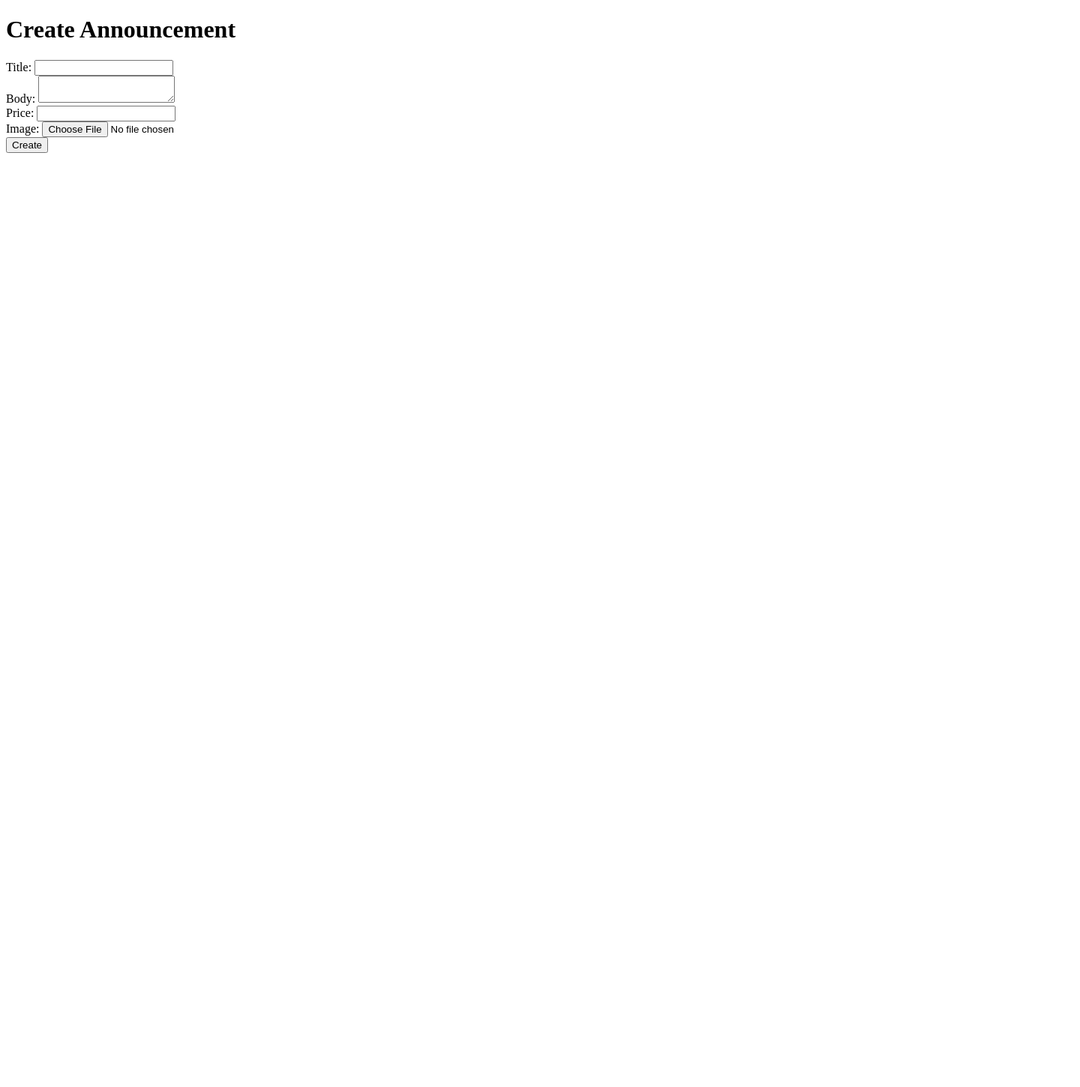
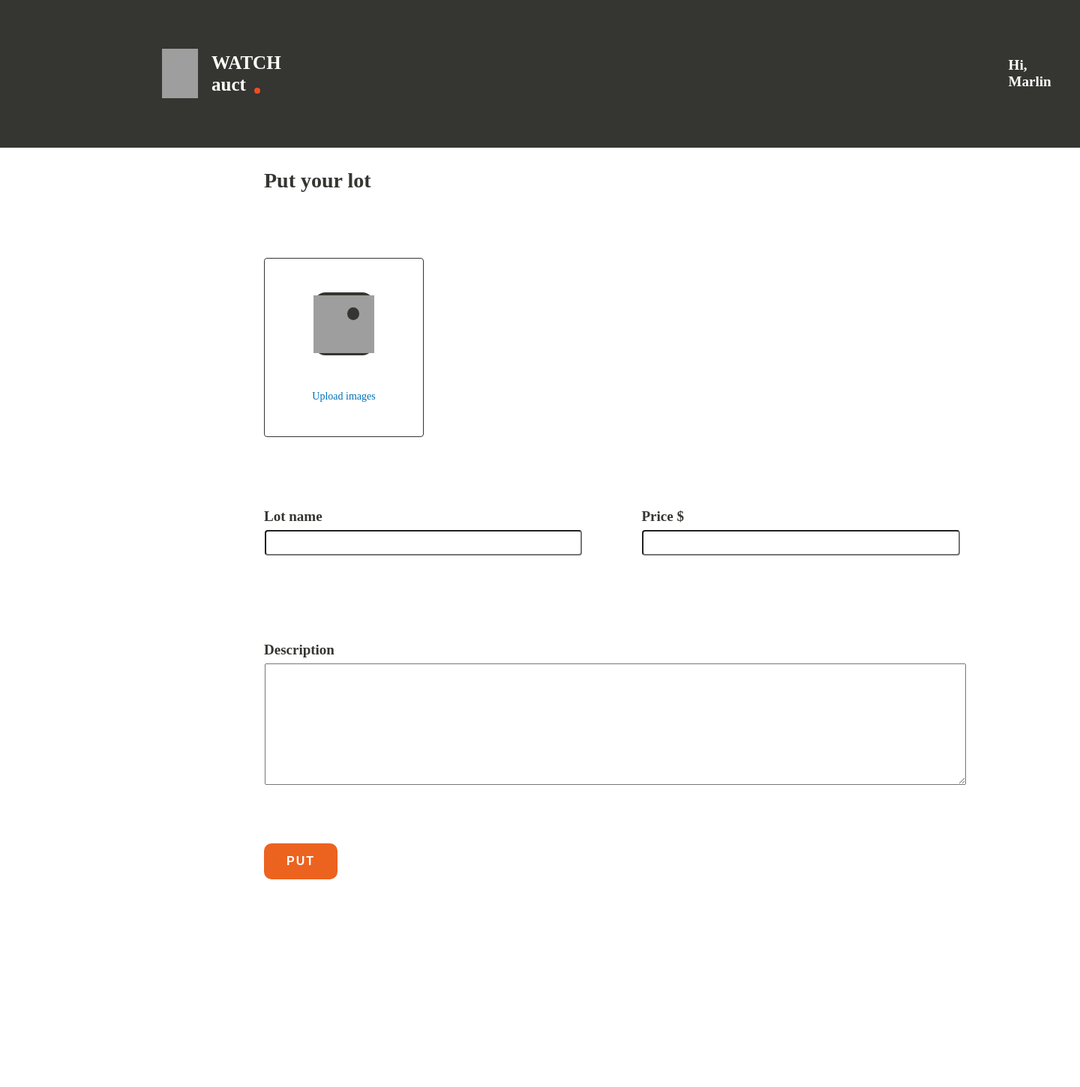
Before and after one commit to Packneu/REST, a Flask app: page /created in a window 1440 px wide; the page is wider, and only the part inside the window is pictured. Shown: that part at 75% size. Before the commit the page ends 204 px from the top of that part, so only its background shows below. Run offline with Flask 3, Linux system fonts and the light colour scheme; a user stored in the database is signed in; data comes from the database, SQL or seed files in the repository; grey boxes are pictures that could not be loaded.

Commit message:
Update create.html

```diff
--- a/sovaa/templates/auction/create.html
+++ b/sovaa/templates/auction/create.html
@@ -1,35 +1,303 @@
 <!DOCTYPE html>
 <html>
 <head>
-    <title>Create Announcement</title>
 </head>
 <body>
-    <h1>Create Announcement</h1>
-        {% for message in get_flashed_messages() %}
-            <div class="flash">{{ message }}</div>
-        {% endfor %}
-    <form method="post" enctype="multipart/form-data">
-        <div>
-            <label for="title">Title:</label>
-            <input type="text" id="title" name="title" required>
+    <div class="put-up-lot-variant2">
+        <div class="header">
+            <div class="logo">
+                <img
+                  alt=""
+                  class="img"
+                  src="https://static.overlay-tech.com/assets/dc3b0d8c-ab90-4d46-bafb-9ed369b84a60.png"
+                />
+                <div class="txt">
+                  <p class="watch-auct">
+                    WATCH<br />
+                    auct
+                  </p>
+                  <div class="ellipse-1"></div>
+                </div>
+              </div>
+              <p class="hi-marlin">Hi, Marlin</p>
         </div>
-        <div>
-            <label for="body">Body:</label>
-            <textarea id="body" name="body"></textarea>
+        <p class="put-your-lot">Put your lot</p>
+        <div class="frame-223">
+          <div class="frame-215">
+            <div class="img-box-fill">
+                <div class="rectangle-1"></div>
+                        <img
+                            alt=""
+                            class="subtract"
+                            src="https://static.overlay-tech.com/assets/69294e51-3e63-4369-a4c8-5ac9f25c896b.svg"
+                        />
+  <div class="ellipse-46"></div>
+            </div>
+            <p class="upload-images">Upload images</p>
+          </div>
+          <div class="frame-216">
+            <div class="num-1">
+              <div class="name">
+                <p class="lot-name">Lot name</p>
+                <div class="line">
+                    <input type="text" class="line" />
+                </div>
+              </div>
+              <div class="some">
+                <p class="price">Price $</p>
+                <div class="line">
+                  <input type="number" class="line" />
+                </div>
+              </div>
+            </div>
+            <div class="some-two">
+              <p class="description">Description</p>
+              <div class="line">
+                <textarea rows="4" style="width: 929px; height: 156px;  font-family: 'Hind' ; font-size: 22px; font-weight: 500;"></textarea>
+              </div>
+            </div>
+            <div class="but">
+                <a href="" class="put-button">PUT</a>
+            </div>
+          </div>
         </div>
-        <div>
-            <label for="price">Price:</label>
-            <input type="number" id="price" name="price" required>
-        </div>
-        <div>
-            <label for="image">Image:</label>
-            <input type="file" id="image" name="image" accept="image/*" required>
-        </div>
-        <div>
-            <input type="submit" value="Create">
-        </div>
-    </form>
+      </div>
+</body>
+<style>
+html, body {
+  margin: 0;
+  padding: 0;
+}
+.put-button {
+  text-decoration: none;
+  display: inline-block;
+  padding: 15px 30px;
+  margin: 10px 20px;
+  border-radius: 10px;
+  box-shadow: 0 0 40px 40px #ec631f inset, 0 0 0 0 #F137A6;
+  font-family: 'Montserrat', sans-serif;
+  font-weight: bold;
+  letter-spacing: 2px;
+  color: white;
+  transition: .15s ease-in-out;
+}
+.put-button:hover {
+  box-shadow: 0 0 10px 0 #e45d15 inset, 0 0 10px 4px #ee6a12;
+  color: #e25d0a;
+}
+.but {
+  display: flex;
+  align-items: center;
+  justify-content: center;
+}
+.line {
+  background-color: rgba(255, 255, 255, 1);
+  border-radius: 4px;
+  padding: 7.33px 0.5px 7.34px;
+  display: flex;
+  align-items: flex-start;
+  align-self: stretch;
+  width: 100%;
+}
+.linedesk {
+  background-color: rgba(255, 255, 255, 1);
+  border-radius: 4px;
+  padding: 7.33px 0.5px 74.34px;
+  display: flex;
+  align-items: flex-start;
+  align-self: stretch;
+  width: 100%;
+}
+.txt {
+  font-family: "Nunito Sans";
+  font-size: 21px;
+  font-weight: 900;
+  line-height: normal;
+  color: rgba(197, 209, 217, 1);
+}
+.img-box-fill {
+  padding: 11.67px 8.09px 8.08px 8.08px;
+  position: relative;
+}
+.rectangle-1 {
+  width: 66.84%;
+  height: 66.84%;
+  border-radius: 16px;
+  position: absolute;
+  left: 8.08px;
+  top: 8.08px;
+  border: 8px solid rgba(53, 53, 49, 1);
+}
+.subtract {
+  width: 80.83px;
+  height: 77.25px;
+  position: relative;
+}
+.ellipse-46 {
+  width: 16.67%;
+  height: 16.67%;
+  background-color: rgba(53, 53, 49, 1);
+  border-radius: 50%;
+  position: absolute;
+  left: 52.54px;
+  top: 28.29px;
+}
+.header {
+    background-color: rgba(53, 53, 49, 1);
+    padding: 44px 72px 45px;
+    display: flex;
+    align-items: center;
+    margin-bottom: 87px;
+    width: 100%;
+    margin: 0 auto;
+}
+.logo {
+    margin-left: 10%;
+    margin-right: 970px;
+    display: flex;
+    align-items: center;
+}
+.img {
+  width: 48px;
+  height: 66px;
+  margin-right: 18px;
+}
+.txt {
+  position: relative;
+}
+.watch-auct {
+  max-width: 95px;
+  font-family: "Nunito Sans";
+  font-size: 25px;
+  font-weight: 800;
+  line-height: 29px;
+  color: rgba(255, 255, 255, 1);
+  position: relative;
+}
+.ellipse-1 {
+  width: 8px;
+  height: 8px;
+  background-color: rgba(236, 78, 32, 1);
+  border-radius: 50%;
+  position: absolute;
+  left: 57px;
+  bottom: 27px;
+}
+.hi-marlin {
+  max-width: 85px;
+  font-family: "Hind";
+  font-size: 19px;
+  font-weight: 700;
+  line-height: normal;
+  color: rgba(255, 255, 255, 1);
+}
+.put-up-lot-variant2 {
+  background-color: rgba(255, 255, 255, 1);
+  padding: 0 0 287.33px;
+  display: flex;
+  flex-direction: column;
+  align-items: flex-start;
+}
+.put-your-lot {
+  font-family: "Nunito Sans";
+  font-size: 28px;
+  font-weight: 900;
+  line-height: normal;
+  color: rgba(53, 53, 49, 1);
+  margin-bottom: 87px;
+  margin-left: 352px;
+}
+.frame-223 {
+  margin-left: 352px;
+  display: flex;
+  flex-direction: column;
+  align-items: flex-start;
+}
+.frame-215 {
+  margin-bottom: 76px;
+  border-radius: 4px;
+  padding: 37px 57px 31px;
+  display: flex;
+  flex-direction: column;
+  align-items: center;
+  border: 1px solid rgba(53, 53, 49, 1);
+}
+.img-box-fill {
+  margin-bottom: 24px;
+}
+.upload-images {
+  max-width: 89px;
+  font-family: "Hind";
+  font-size: 14px;
+  font-weight: 500;
+  line-height: normal;
+  color: rgba(1, 111, 185, 1);
+}
+.frame-216 {
+  display: flex;
+  flex-direction: column;
+  align-items: flex-start;
+  align-self: stretch;
+}
+.num-1 {
+  margin-bottom: 80px;
+  display: flex;
+  align-items: flex-start;
+  height: 98px;
+  width: 927px;
+}
+.name {
+  margin-right: 80px;
+  display: flex;
+  flex-direction: column;
+  align-items: flex-start;
+  flex: 1;
+}
+.lot-name {
+  max-width: 81px;
+  font-family: "Hind";
+  font-size: 19px;
+  font-weight: 700;
+  line-height: normal;
+  color: rgba(53, 53, 49, 1);
+  margin-bottom: 0px;
+}
 
-    <script src="create.js"></script>
-</body>
+.some {
+  display: flex;
+  flex-direction: column;
+  align-items: flex-start;
+  flex: 1;
+  height: 98px;
+}
+.price {
+  max-width: 100px;
+  font-family: "Hind";
+  font-size: 19px;
+  font-weight: 700;
+  line-height: normal;
+  color: rgba(53, 53, 49, 1);
+  margin-bottom: 0px;
+}
+.some-two {
+  margin-bottom: 80px;
+  display: flex;
+  flex-direction: column;
+  align-items: flex-start;
+  align-self: stretch;
+}
+.description {
+  max-width: 100px;
+  font-family: "Hind";
+  font-size: 19px;
+  font-weight: 700;
+  line-height: normal;
+  color: rgba(53, 53, 49, 1);
+  margin-bottom: 0px;
+}
+.but {
+  height: 28.34px;
+  width: 98px;
+}
+</style>
 </html>
```
